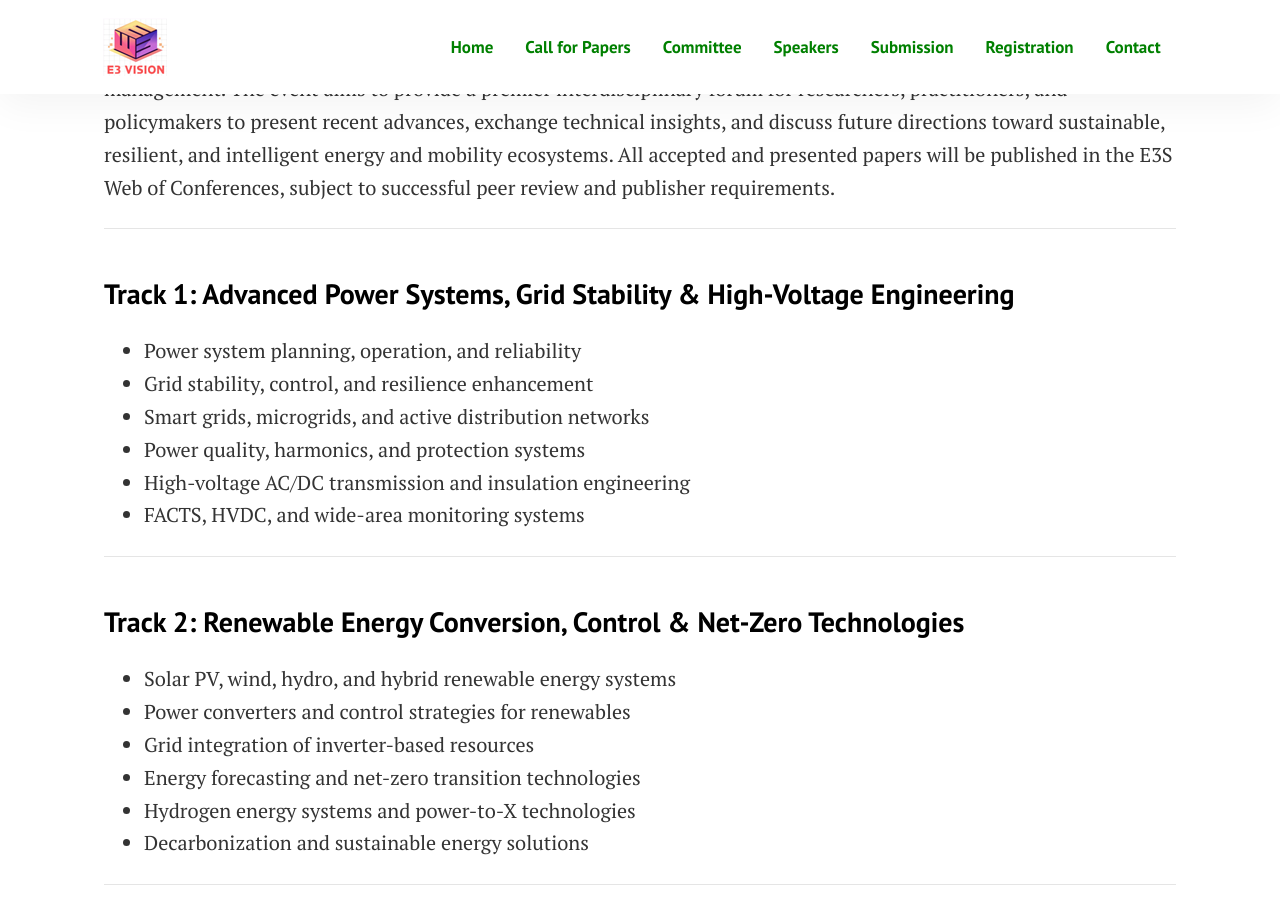
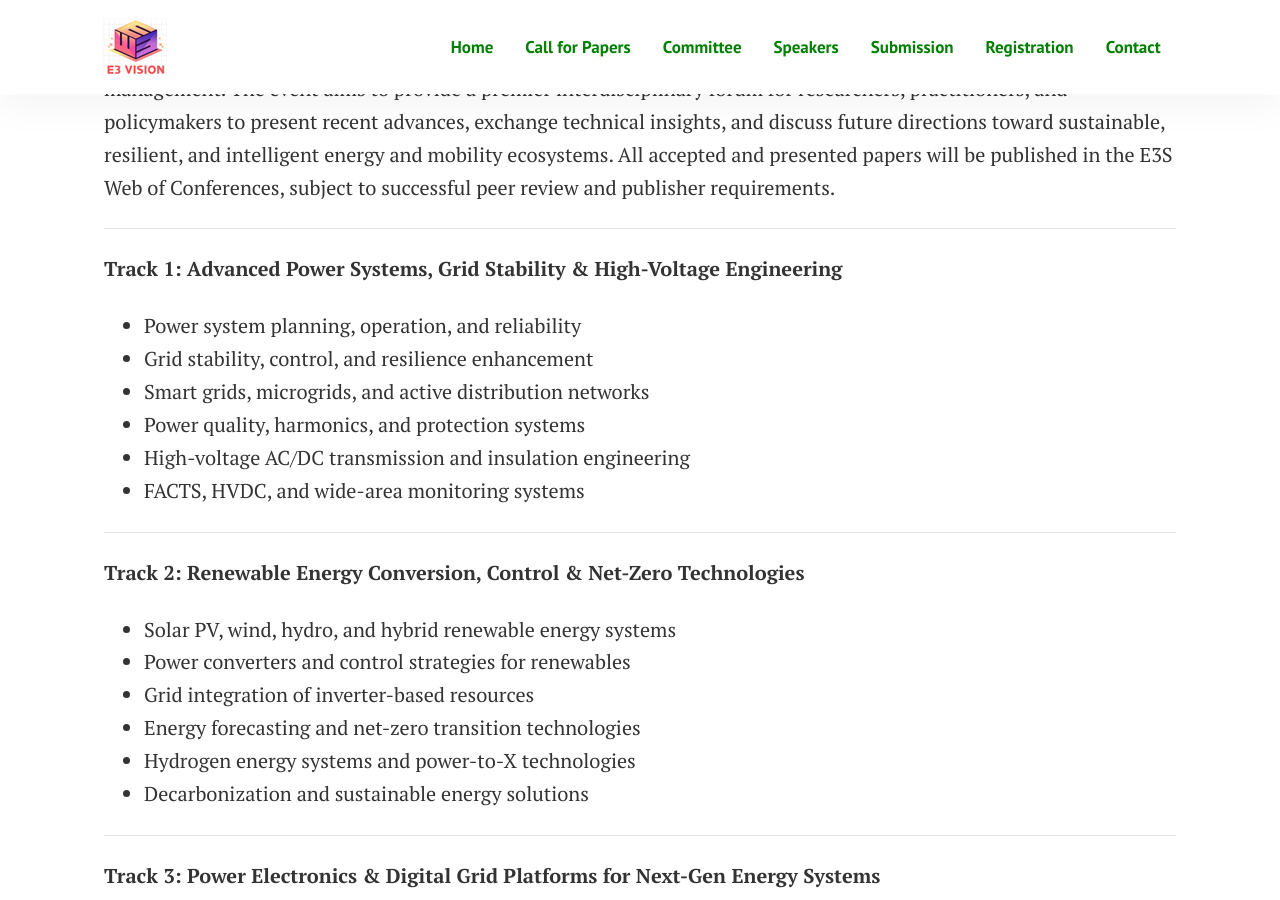
Before and after one commit to sravivarman/e3vision, a Jekyll site: the page built from pages/callforpapers.md, in a window 1280 px wide and 900 px high, scrolled down 673 px. Built offline with Jekyll 4.4.1, drawn with Linux system fonts in a browser that asks for light colours.

Commit message:
Update callforpapers.md

```diff
--- a/pages/callforpapers.md
+++ b/pages/callforpapers.md
@@ -9,7 +9,7 @@ The E3Vision-2026 invites original, unpublished research contributions from acad
 
 ---
 
-### Track 1: Advanced Power Systems, Grid Stability & High-Voltage Engineering
+**Track 1: Advanced Power Systems, Grid Stability & High-Voltage Engineering**
 - Power system planning, operation, and reliability
 - Grid stability, control, and resilience enhancement
 - Smart grids, microgrids, and active distribution networks
@@ -19,7 +19,7 @@ The E3Vision-2026 invites original, unpublished research contributions from acad
 
 ---
 
-### Track 2: Renewable Energy Conversion, Control & Net-Zero Technologies
+**Track 2: Renewable Energy Conversion, Control & Net-Zero Technologies**
 - Solar PV, wind, hydro, and hybrid renewable energy systems
 - Power converters and control strategies for renewables
 - Grid integration of inverter-based resources
@@ -29,7 +29,7 @@ The E3Vision-2026 invites original, unpublished research contributions from acad
 
 ---
 
-### Track 3: Power Electronics & Digital Grid Platforms for Next-Gen Energy Systems
+**Track 3: Power Electronics & Digital Grid Platforms for Next-Gen Energy Systems**
 - Advanced power semiconductor devices (Si, SiC, GaN)
 - Multilevel inverters and high-efficiency converter topologies
 - Digital substations and IEC 61850-based systems
@@ -49,7 +49,7 @@ The E3Vision-2026 invites original, unpublished research contributions from acad
 
 ---
 
-#### Track 5: Electric Mobility, Autonomous EVs & Smart Energy Management
+**Track 5: Electric Mobility, Autonomous EVs & Smart Energy Management**
 - Electric and hybrid vehicle architectures
 - Traction motors, drives, and powertrain optimization
 - EV charging infrastructure and fast-charging technologies
```
